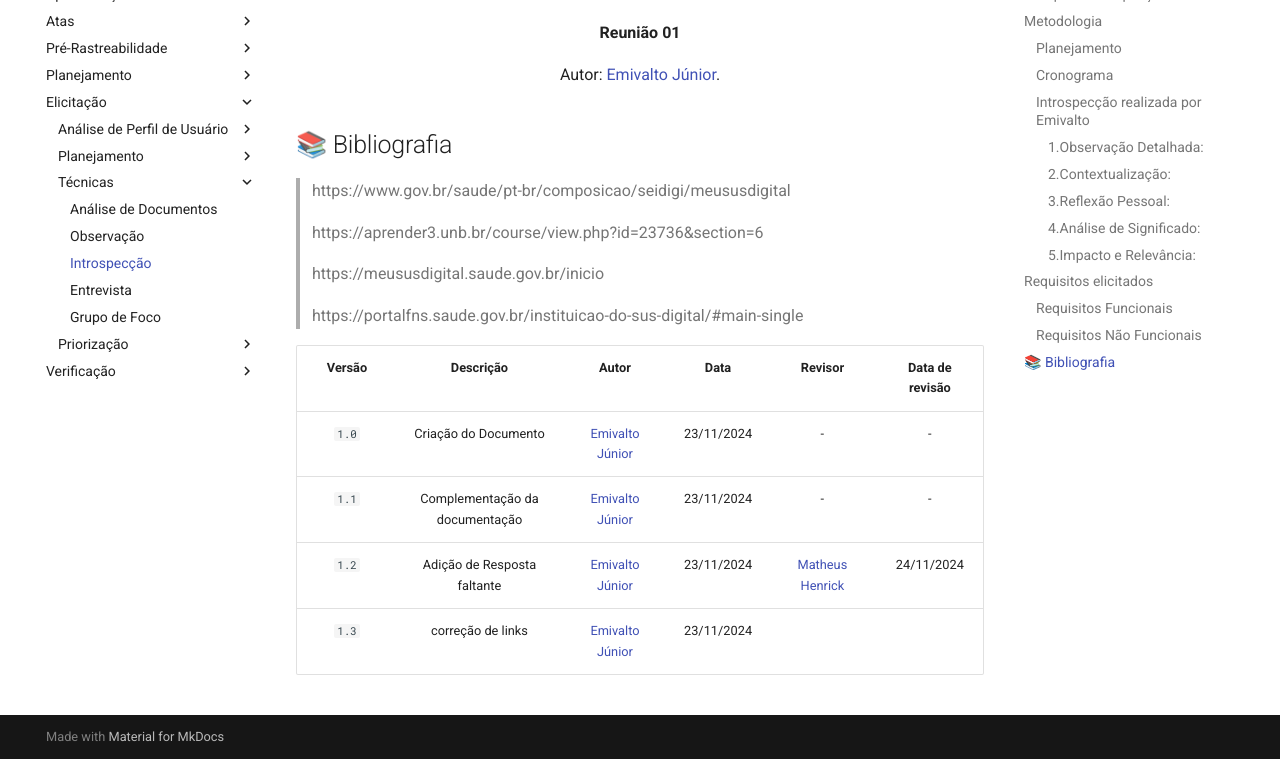
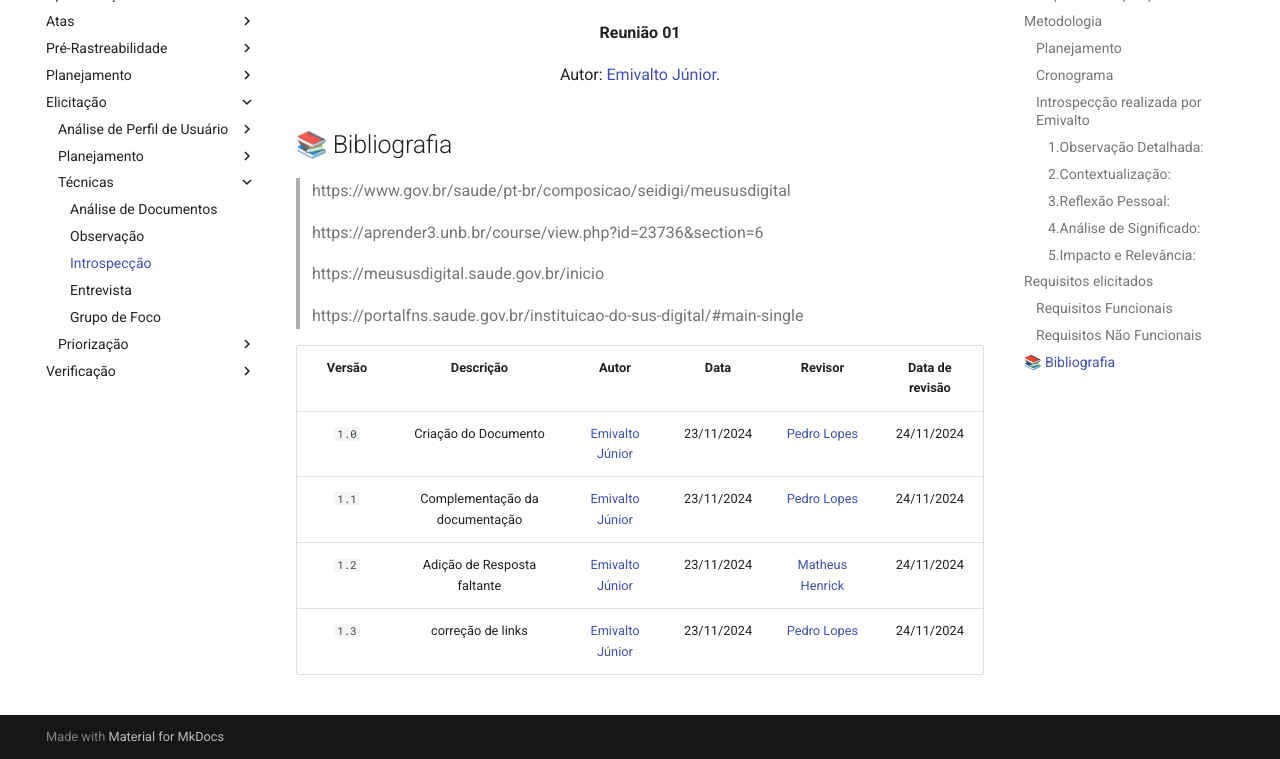
Before and after one commit to Requisitos-de-Software/2024.2-MeuSUSDigital, an MkDocs documentation site: the page built from docs/elicitacao/tecnicas/introspeccao.md, in a window 1280 px wide and 900 px high, scrolled down 5000 px, cut to the strip 141-900 px from the top of the window. Built offline with MkDocs 1.6.1 and Material for MkDocs 9.7.7, drawn with Linux system fonts in a browser that asks for light colours.

Commit message:
Update introspeccao.md

```diff
--- a/docs/elicitacao/tecnicas/introspeccao.md
+++ b/docs/elicitacao/tecnicas/introspeccao.md
@@ -221,7 +221,7 @@
 
 | Versão |          Descrição              |     Autor      |      Data      |   Revisor     |    Data de revisão    |
 |:------:|:-------------------------------:|:--------------:|:--------------:|:-------------:|:---------------------:|
-|  `1.0`  | Criação do Documento |[Emivalto Júnior](https://github.com/EmivaltoJrr)| 23/11/2024   | - | - |
-|  `1.1`  | Complementação da documentação |[Emivalto Júnior](https://github.com/EmivaltoJrr)| 23/11/2024   | - | - |
+|  `1.0`  | Criação do Documento |[Emivalto Júnior](https://github.com/EmivaltoJrr)| 23/11/2024   | [Pedro Lopes](https://github.com/pLopess) | 24/11/2024 |
+|  `1.1`  | Complementação da documentação |[Emivalto Júnior](https://github.com/EmivaltoJrr)| 23/11/2024   | [Pedro Lopes](https://github.com/pLopess) | 24/11/2024 |
 |  `1.2`  | Adição de Resposta faltante |[Emivalto Júnior](https://github.com/EmivaltoJrr)| 23/11/2024   | [Matheus Henrick](https://github.com/MatheusHenrickSantos) | 24/11/2024 |
-|  `1.3`  | correção de links|[Emivalto Júnior](https://github.com/EmivaltoJrr)| 23/11/2024   | | |
+|  `1.3`  | correção de links|[Emivalto Júnior](https://github.com/EmivaltoJrr)| 23/11/2024   | [Pedro Lopes](https://github.com/pLopess) | 24/11/2024 |
```
